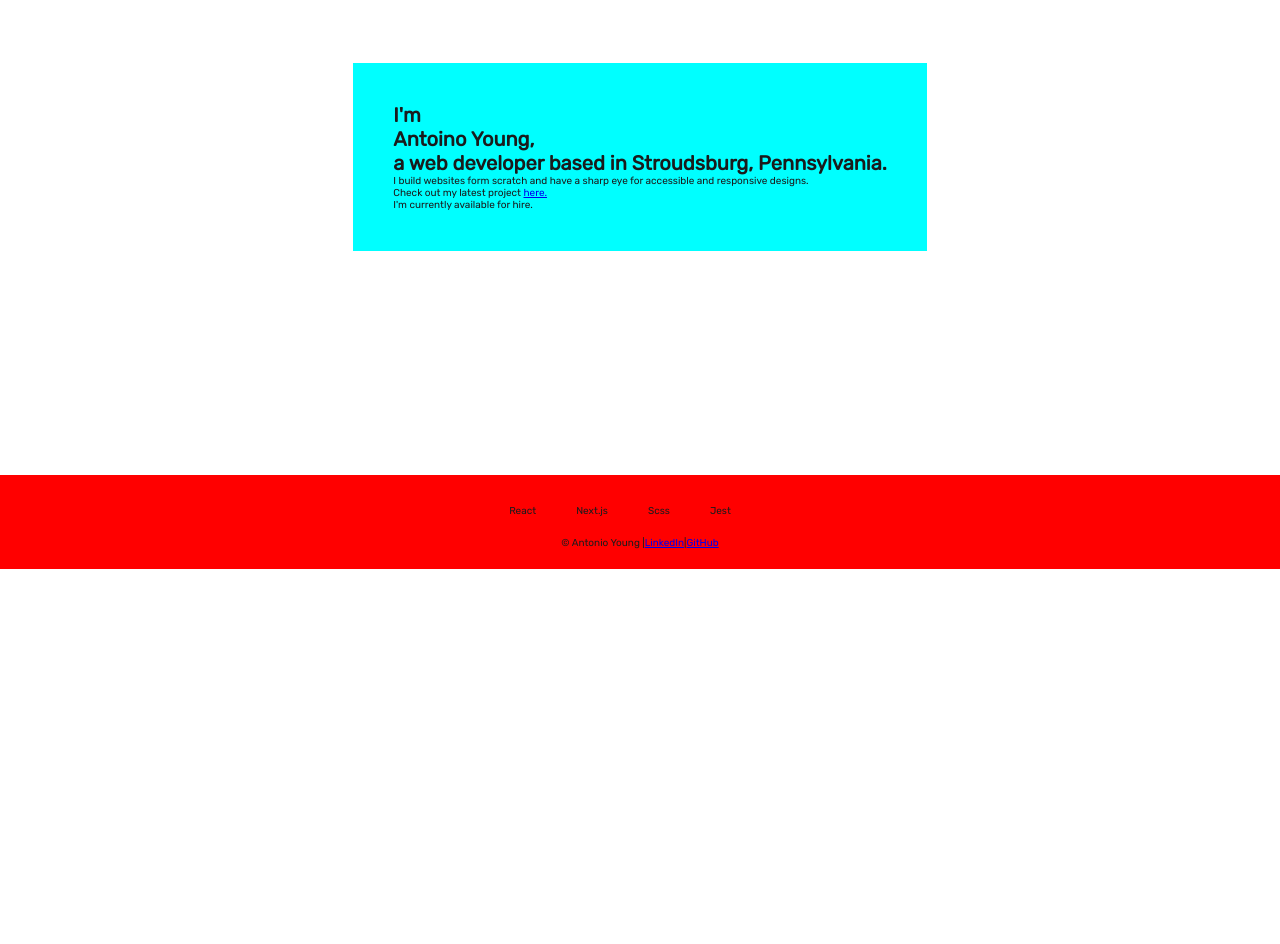
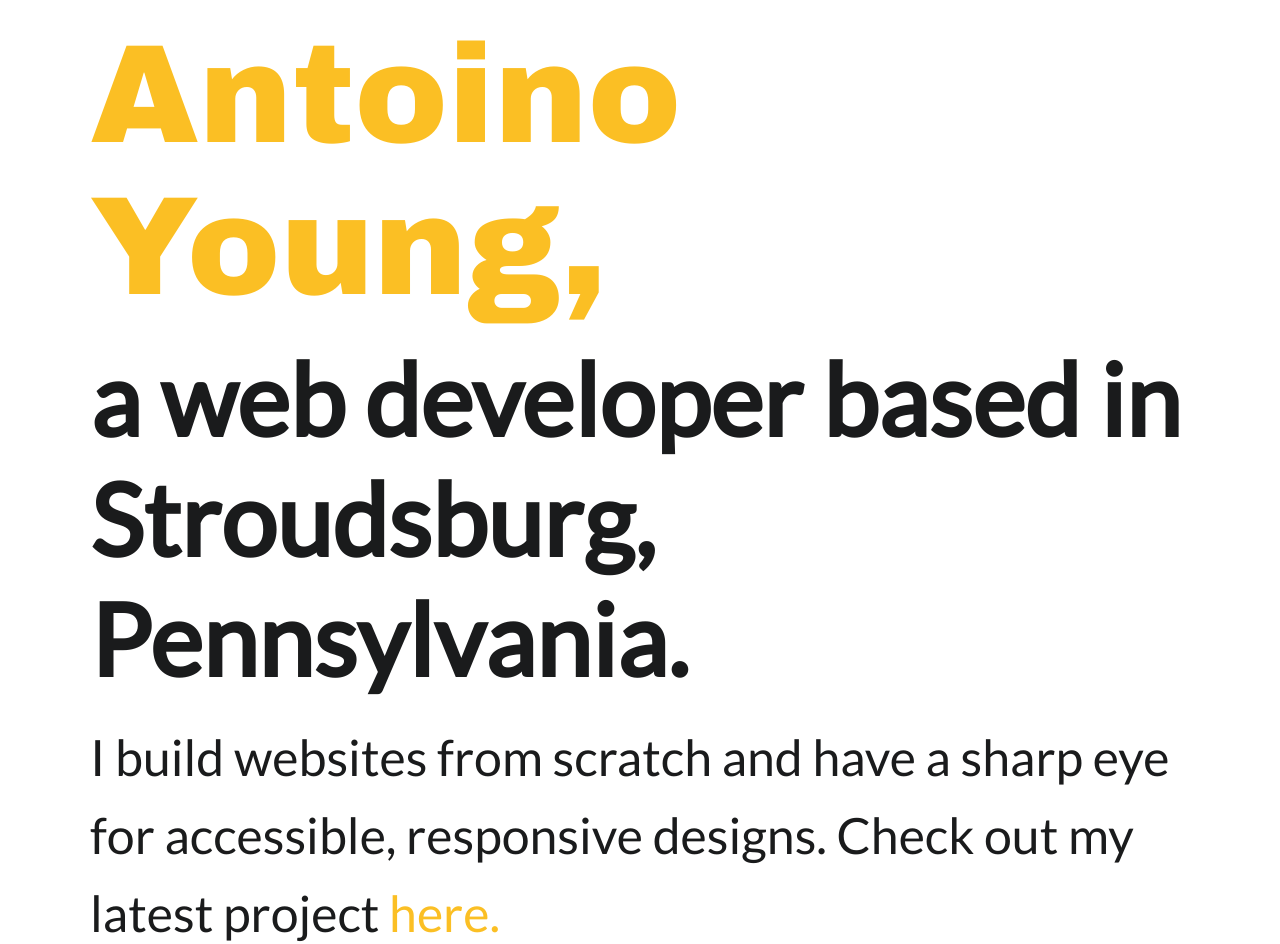
Before and after one commit to Gomurmamma/personal-website, a Next.js app: page / in a window 1280 px wide. Shown: the part 231-1175 px from the top of the page. Before the commit the page ends 800 px from the top, so only its background shows below. Built offline with nearby package versions, Linux system fonts and the light colour scheme.

Commit message:
Home page TextContent components and styling

```diff
--- a/pages/index.js
+++ b/pages/index.js
@@ -1,20 +1,23 @@
+//Style
+import style from "../public/sass/components/home.module.scss";
+
 const Home = () => {
   return (
-    <main>
-      <h1>
-        I'm
-        <br></br>
-        <span>Antoino Young</span>,<br></br>a web developer based in
-        Stroudsburg, Pennsylvania.
+    <main className={style.textcontent}>
+      <h1 className={style.textcontent__heading}>
+        I'm <span className={style.textcontent__namespan}> Antoino Young,</span>
+        a web developer based in Stroudsburg, Pennsylvania.
       </h1>
-      <p>
-        I build websites form scratch and have a sharp eye for accessible and
-        responsive designs.
+      <p className={style.textcontent__paragraph}>
+        I build websites from scratch and have a sharp eye for accessible,
+        responsive designs. Check out my latest project{" "}
+        <a href="#" className={style.textcontent__link}>
+          here.
+        </a>
+      </p>{" "}
+      <p className={style.textcontent__paragraph}>
+        I'm currently available for hire.
       </p>
-      <p>
-        Check out my latest project <a href="#">here.</a>
-      </p>
-      <p>I'm currently available for hire.</p>
     </main>
   );
 };
--- /dev/null
+++ b/public/sass/components/home.module.scss
@@ -0,0 +1,111 @@
+.textcontent {
+  margin: 2rem 5rem;
+  font-size: 5rem;
+
+  //animation
+  transition: all 0.2s;
+
+  &__heading {
+    padding-bottom: 2rem;
+
+    //positioning for namespan pseudo element
+    position: relative;
+  }
+
+  &__namespan {
+    font-family: var(--font-title);
+    font-size: 14rem;
+    font-weight: 400;
+    display: block;
+
+    padding-bottom: 1.5rem;
+
+    color: var(--yellow);
+
+    //positioning pseudo element
+
+    &:hover::before {
+      content: "";
+      background-color: var(--yellow);
+      display: inline-block;
+      height: 1rem;
+      width: 115rem;
+
+      //positioning pseudo element
+      position: absolute;
+      top: 52%;
+
+      //animation
+      animation: expandNamespanWidth 0.7s ease-in-out;
+    }
+  }
+
+  &__paragraph {
+    font-size: 5rem;
+    line-height: 7.8rem;
+
+    //position the Link pseudo element :hover
+    position: relative;
+  }
+
+  &__link:link,
+  &__link:visited {
+    color: var(--yellow);
+    text-decoration: none; //remove underline
+
+    &:focus {
+      background-color: transparent;
+      animation: pulsate 1s infinite;
+    }
+  }
+
+  //Underline pseudo element
+  &__link:hover::before {
+    content: "";
+    background-color: var(--yellow);
+    display: inline-block;
+    height: 0.5rem;
+    width: 10rem;
+
+    //position pseudo-element
+    position: absolute;
+    top: 90%;
+
+    //animation
+    cursor: pointer;
+    animation: expandLinkWidth 0.35s ease-in-out;
+  }
+}
+
+@keyframes expandLinkWidth {
+  0% {
+    width: 0%;
+  }
+  100% {
+    width: 10rem;
+  }
+}
+
+@keyframes expandNamespanWidth {
+  0% {
+    width: 0%;
+  }
+  100% {
+    width: 115rem;
+  }
+}
+
+@keyframes pulsate {
+  0% {
+    transform: scale(1);
+    box-shadow: none;
+  }
+  50% {
+    transform: scale(1.05);
+    box-shadow: 0 1rem 4rem rgba(0, 0, 0, 0.25);
+  }
+  100% {
+    transform: scale(1);
+    box-shadow: none;
+  }
+}
--- a/public/sass/components/layout.module.scss
+++ b/public/sass/components/layout.module.scss
@@ -1,5 +1,7 @@
 .content {
-  background-color: aqua;
+  background-color: var(--white);
+
+  max-width: 180rem;
 
   //center page content in layout
   margin: 0 auto;
--- a/public/sass/globals.scss
+++ b/public/sass/globals.scss
@@ -10,8 +10,8 @@
   --yellow: #fbbf24;
   --white: #ffffff;
 
-  --font-body: Rubik;
-  --font-title: Archivo Black;
+  --font-body: Lato;
+  --font-title: "Archivo Black";
 }
 
 * {
```
